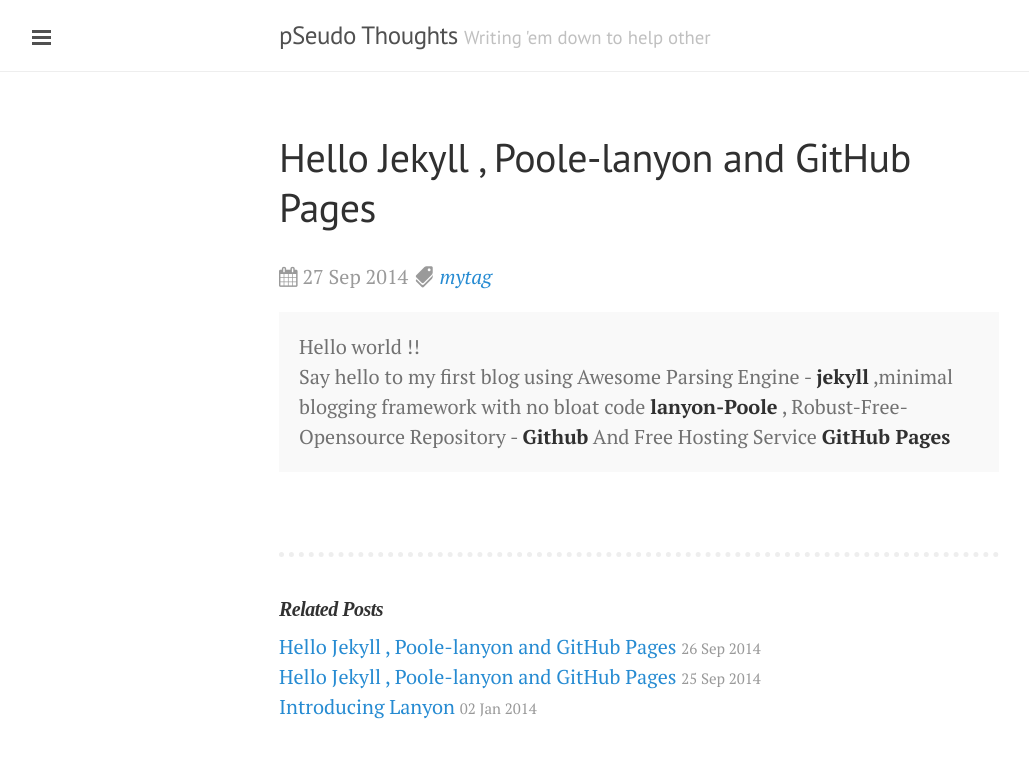
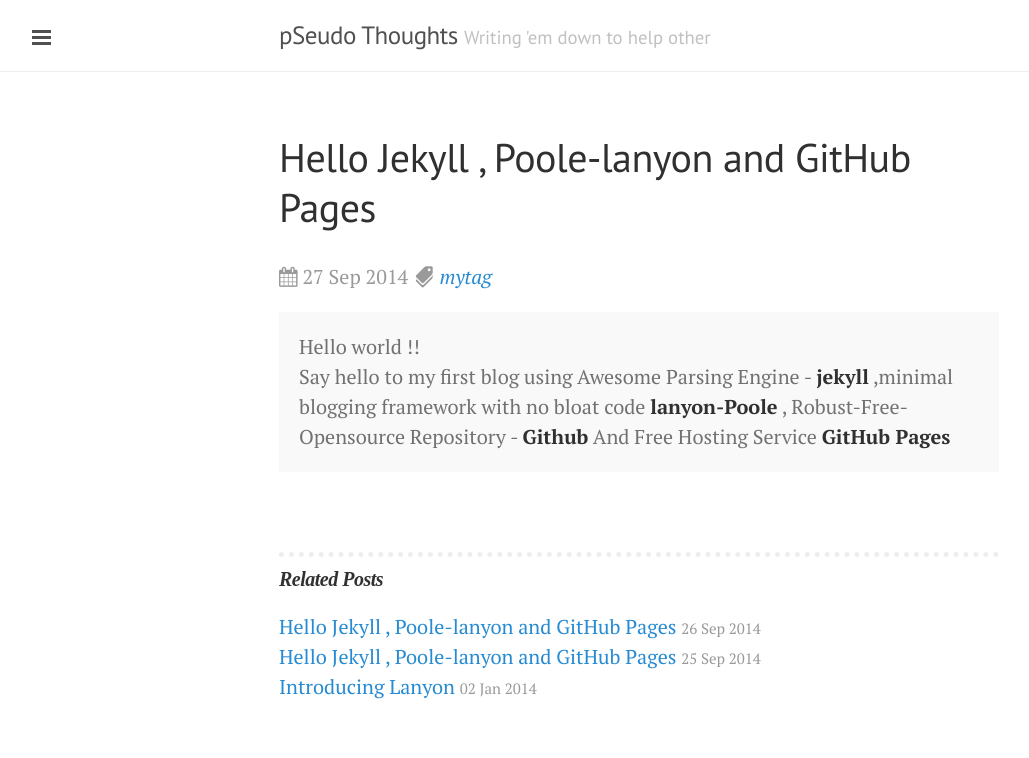
Before and after one commit to DharmeshPandav/dharmeshpandav.github.io, a Jekyll site: the page built from _posts/2014-09-27-Hello jekyll.md, in a window 1280 px wide. Shown: the top 758 px of the page, without its empty margins (1-1030 px from the left). Built offline with Jekyll 4.4.1, drawn with Linux system fonts in a browser that asks for light colours; nearby versions of some CDN libraries; Markdown is read by kramdown in place of the engine named in the settings.

Commit message:
changed config

```diff
--- a/public/css/custom.css
+++ b/public/css/custom.css
@@ -51,8 +51,8 @@
 }
 
 .inline-title-post {
-
-    margin-bottom: 0.5rem;
+    margin-top: -0.5rem;
+    margin-bottom: 1rem;
     font-family: cursive;
     font-style: italic;
     font-weight: bold;
```
